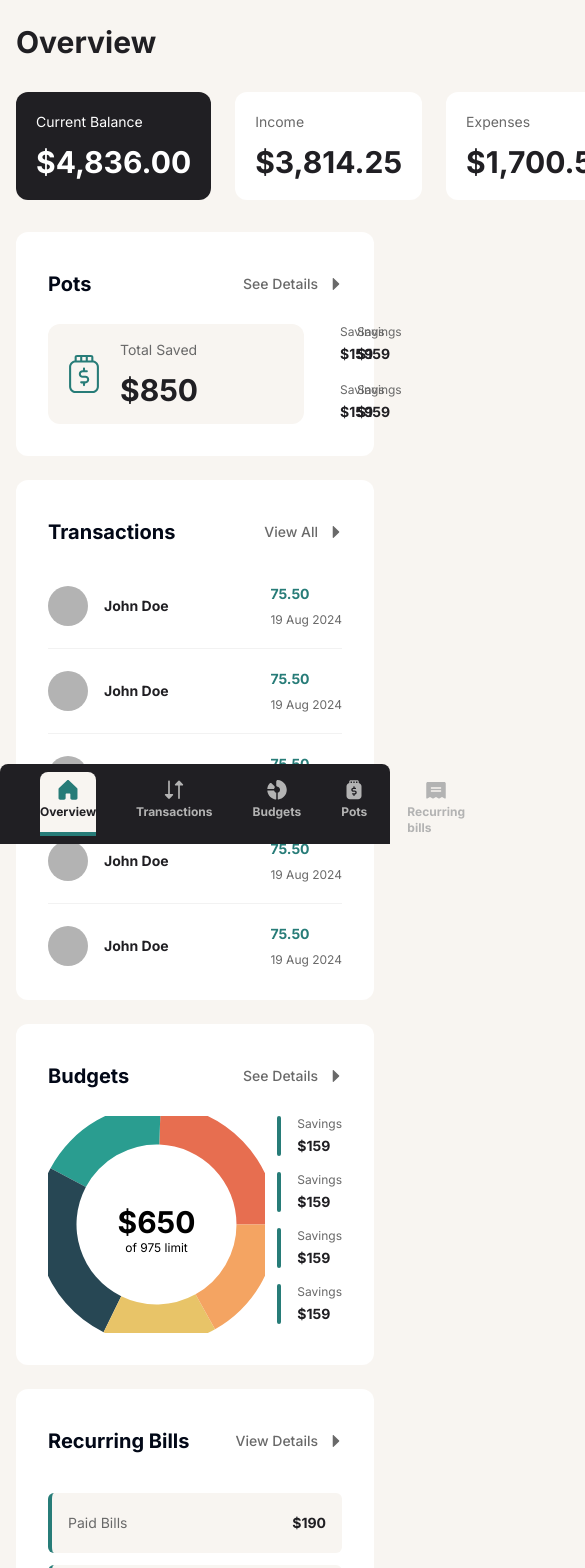
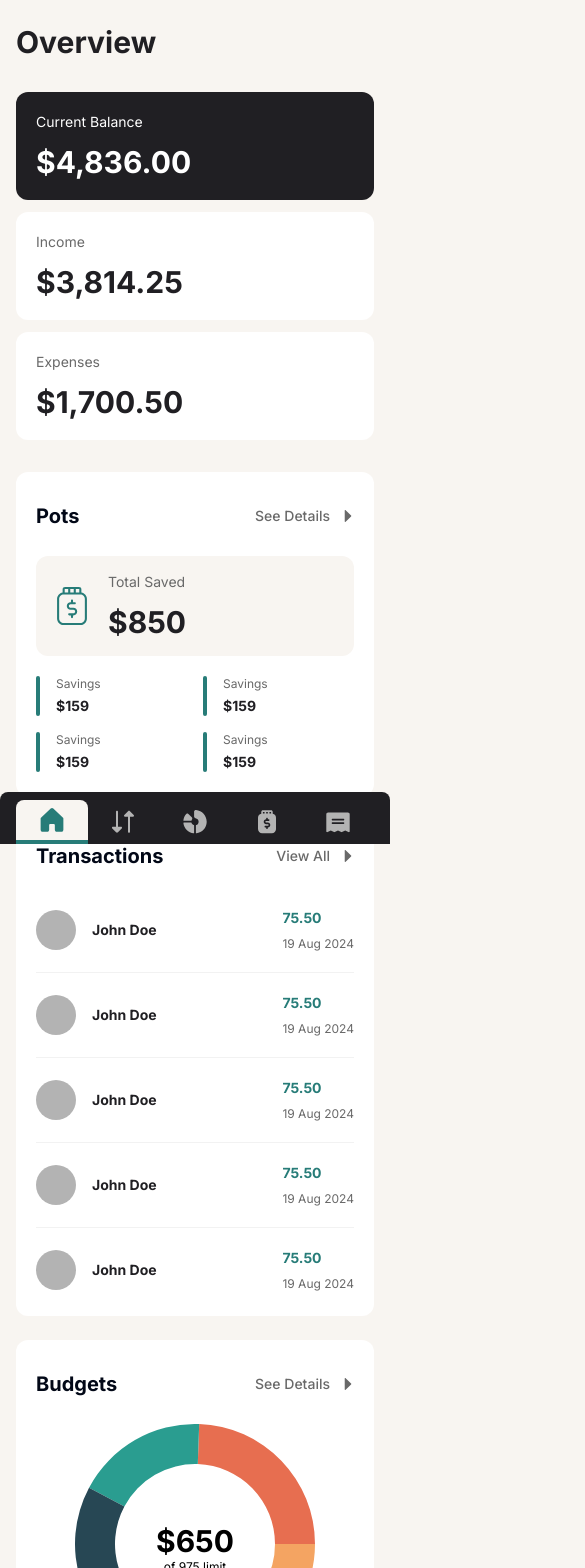
Before and after one commit to Ibarra11/personal-finance, a Next.js app: page /dashboard in a window 390 px wide. Shown: the top 1568 px of the page, 585 px wide, since content can reach past the window. Built offline with nearby package versions, Linux system fonts and the light colour scheme.

Commit message:
mobile styles for dashboard overview

```diff
--- a/app/dashboard/layout.tsx
+++ b/app/dashboard/layout.tsx
@@ -17,10 +17,10 @@ export default function RootLayout({
       <div className="hidden lg:block lg:w-64">
         <DesktopNav />
       </div>
-      <div className="fixed bottom-0 h-20 w-full">
+      <div className="fixed bottom-0 w-full lg:hidden">
         <TabletMobileNav />
       </div>
-      <div className="px-4 py-6 pb-28 md:px-10 md:py-8 lg:flex-1 lg:overflow-auto lg:pb-0">
+      <div className="px-4 py-6 pb-[76px] md:px-10 md:py-8 md:pb-28 lg:flex-1 lg:overflow-auto lg:pb-0">
         <div className="mx-auto max-w-6xl">{children}</div>
       </div>
     </div>
--- a/app/dashboard/page.tsx
+++ b/app/dashboard/page.tsx
@@ -8,27 +8,27 @@ export default function Page() {
   return (
     <div className="space-y-8">
       <h1 className="text-3xl font-bold text-gray-900">Overview</h1>
-      <div className="flex gap-6">
-        <div className="flex-1">
+      <div className="flex flex-col gap-3 md:flex-row md:gap-6">
+        <div className="md:flex-1">
           <CurrencyCard
             isFeatured
             title="Current Balance"
             amount={"4,836.00"}
           />
         </div>
-        <div className="flex-1">
+        <div className="md:flex-1">
           <CurrencyCard title="Income" amount={"3,814.25"} />
         </div>
-        <div className="flex-1">
+        <div className="md:flex-1">
           <CurrencyCard title="Expenses" amount={"1,700.50"} />
         </div>
       </div>
       <div className="flex flex-col gap-6 lg:flex-row">
-        <div className="flex flex-1 flex-col gap-6">
+        <div className="flex-1 space-y-4 md:space-y-6">
           <PotsCard />
           <TransactionsCard />
         </div>
-        <div className="space-y-6 lg:w-[400px]">
+        <div className="space-y-4 md:space-y-6 lg:w-[400px]">
           <BudgetsCard />
           <RecurringBillsCard />
         </div>
--- a/components/BudgetsCard.tsx
+++ b/components/BudgetsCard.tsx
@@ -13,7 +13,7 @@ import Pot from "./Pot";
 
 export default function BudgetsCard() {
   return (
-    <Card className="space-y-5 p-8">
+    <Card className="space-y-5 px-5 py-6 md:p-8">
       <CardHeader className="flex-row items-center justify-between p-0">
         <h3 className="text-xl font-bold">Budgets</h3>
         <Button
@@ -24,12 +24,11 @@ export default function BudgetsCard() {
           <IconCaretRight className="size-3" />
         </Button>
       </CardHeader>
-      <CardContent className="flex gap-3 p-0">
+      <CardContent className="flex flex-col gap-4 p-0 md:flex-row">
         <div className="flex-1">
           <BudgetDonut />
         </div>
-
-        <div className="flex flex-col gap-4">
+        <div className="grid grid-cols-2 gap-4 md:grid-cols-1">
           <Pot />
           <Pot />
           <Pot />
--- a/components/NavLink.tsx
+++ b/components/NavLink.tsx
@@ -18,7 +18,7 @@ export default function NavLink({
 
   return (
     <Link
-      className={`flex flex-col items-center gap-1 rounded-tl-lg rounded-tr-lg pb-3 pt-2 text-xs font-bold lg:flex-row lg:gap-4 lg:rounded-br-xl lg:rounded-tr-xl lg:border-b-0 lg:px-8 lg:py-4 lg:text-base ${active ? "border-green border-b-4 bg-background text-gray-900" : ""} `}
+      className={`flex min-h-11 items-center justify-center rounded-tl-lg rounded-tr-lg text-xs font-bold md:flex-col md:justify-start md:gap-1 md:pb-3 md:pt-2 lg:flex-row lg:gap-4 lg:rounded-br-xl lg:rounded-tr-xl lg:border-b-0 lg:px-8 lg:py-4 lg:text-base ${active ? "border-green border-b-4 bg-background text-gray-900" : ""} `}
       href={href}
     >
       <span className={active ? "text-green" : ""}>{icon}</span>
--- a/components/PotsCard.tsx
+++ b/components/PotsCard.tsx
@@ -6,8 +6,8 @@ import Pot from "./Pot";
 
 export default function PotsCard() {
   return (
-    <Card className="space-y-5">
-      <CardHeader className="flex-row items-center justify-between p-8 pb-0">
+    <Card className="space-y-5 px-5 py-6 md:p-8">
+      <CardHeader className="flex-row items-center justify-between p-0">
         <h3 className="text-xl font-bold">Pots</h3>
         <Button
           variant="link"
@@ -17,12 +17,11 @@ export default function PotsCard() {
           <IconCaretRight className="size-3" />
         </Button>
       </CardHeader>
-      <CardContent className="flex gap-5 p-8 pt-0">
-        <div className="w-64">
+      <CardContent className="flex flex-col gap-5 p-0 md:flex-row">
+        <div className="md:w-64">
           <HighlightCard />
         </div>
-
-        <div className="grid flex-1 grid-cols-2 gap-4">
+        <div className="grid grid-cols-2 gap-4 md:flex-1">
           <Pot />
           <Pot />
           <Pot />
--- a/components/RecurringBillsCard.tsx
+++ b/components/RecurringBillsCard.tsx
@@ -4,7 +4,7 @@ import { Card, CardContent, CardHeader } from "./ui/card";
 
 export default function RecurringBillsCard() {
   return (
-    <Card className="space-y-8 p-8">
+    <Card className="space-y-8 px-5 py-6 md:p-8">
       <CardHeader className="flex-row items-center justify-between p-0">
         <h3 className="text-xl font-bold">Recurring Bills</h3>
         <Button
--- a/components/TabletMobileNav.tsx
+++ b/components/TabletMobileNav.tsx
@@ -7,47 +7,57 @@ import NavLink from "./NavLink";
 
 export default function TabletMobileNav() {
   return (
-    <div className="h-full w-full rounded-tl-lg rounded-tr-lg bg-gray-900 px-10 py-2 text-gray-300">
+    <div className="h-full w-full rounded-tl-lg rounded-tr-lg bg-gray-900 px-4 pt-2 text-gray-300 md:px-10">
       <nav>
-        <ul className="flex justify-between gap-10">
+        <ul className="flex md:justify-between md:gap-10">
           <li className="flex-1">
             <NavLink
-              icon={<IconNavOverview className="size-5" />}
+              icon={<IconNavOverview className="size-6 md:size-5" />}
               href="/dashboard"
             >
-              Overview
+              <span className="hidden text-xs font-bold leading-4 md:inline">
+                Overview
+              </span>
             </NavLink>
           </li>
           <li className="flex-1">
             <NavLink
-              icon={<IconNavTransactions className="size-5" />}
+              icon={<IconNavTransactions className="size-6 md:size-5" />}
               href="/dashboard/transactions"
             >
-              Transactions
+              <span className="hidden text-xs font-bold leading-4 md:inline">
+                Transactions
+              </span>
             </NavLink>
           </li>
           <li className="flex-1">
             <NavLink
               href="/dashboard/budgets"
-              icon={<IconNavBudgets className="size-5" />}
+              icon={<IconNavBudgets className="size-6 md:size-5" />}
             >
-              Budgets
+              <span className="hidden text-xs font-bold leading-4 md:inline">
+                Budgets
+              </span>
             </NavLink>
           </li>
           <li className="flex-1">
             <NavLink
               href="/dashboard/pots"
-              icon={<IconNavPots className="size-5" />}
+              icon={<IconNavPots className="size-6 md:size-5" />}
             >
-              Pots
+              <span className="hidden text-xs font-bold leading-4 md:inline">
+                Pots
+              </span>
             </NavLink>
           </li>
           <li className="flex-1">
             <NavLink
               href="/dashboard/recurring-bills"
-              icon={<IconNavRecurringBills className="size-5" />}
+              icon={<IconNavRecurringBills className="size-6 md:size-5" />}
             >
-              Recurring bills
+              <span className="hidden text-xs font-bold md:inline">
+                Recurring Bills
+              </span>
             </NavLink>
           </li>
         </ul>
--- a/components/TransactionsCard.tsx
+++ b/components/TransactionsCard.tsx
@@ -4,7 +4,7 @@ import { Card, CardContent, CardHeader } from "./ui/card";
 
 export default function TransactionsCard() {
   return (
-    <Card className="space-y-8 p-8">
+    <Card className="space-y-8 px-5 py-6 md:p-8">
       <CardHeader className="flex-row items-center justify-between p-0">
         <h3 className="text-xl font-bold">Transactions</h3>
         <Button
```
